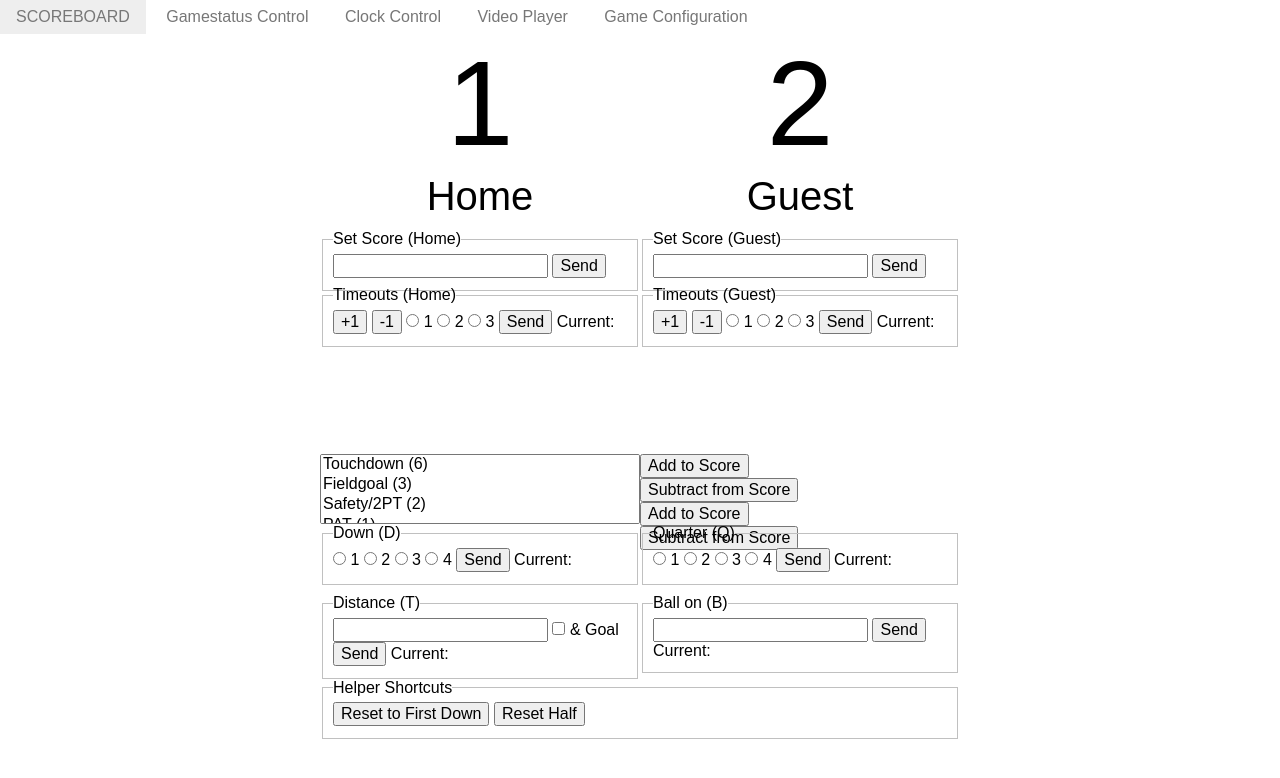
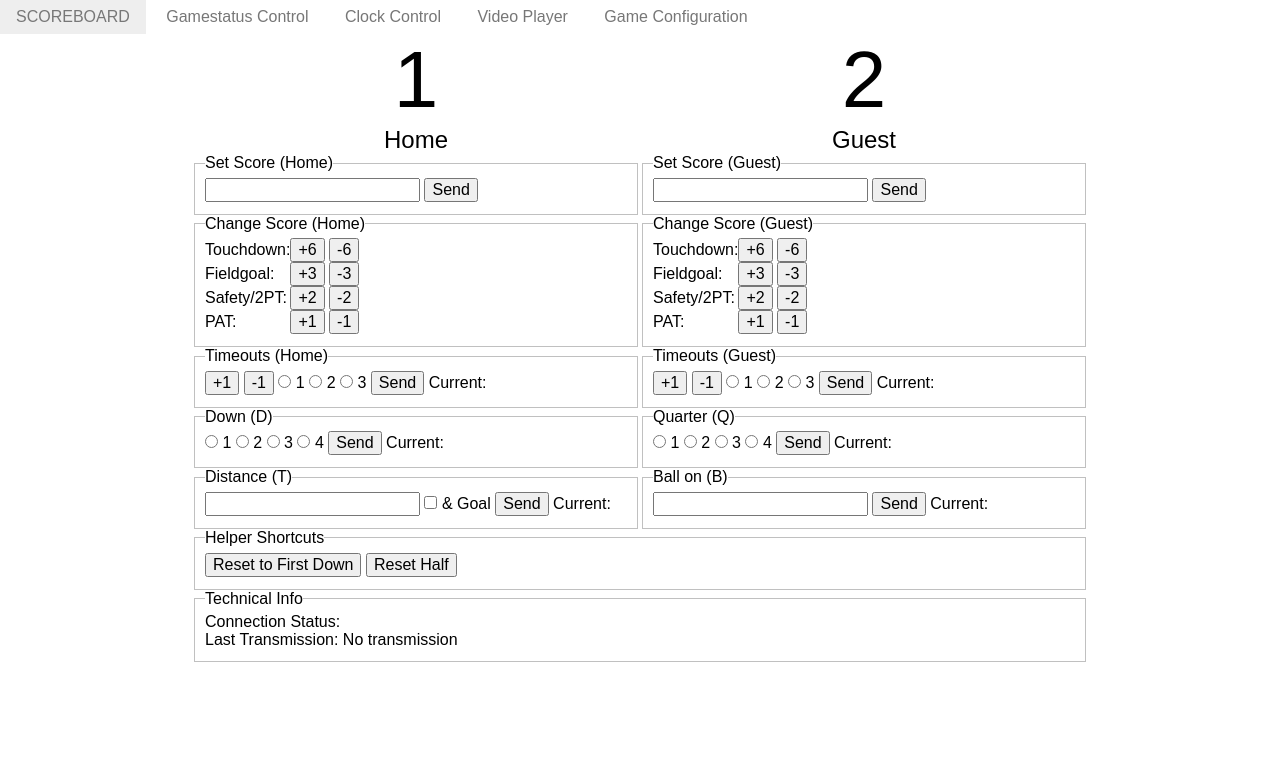
Before and after one commit to zapfdk/football-scoreboard-v2, a Django app: page /controller/game_state in a window 1280 px wide. Shown: the top 778 px of the page. Run offline with Django 3.2, Linux system fonts and the light colour scheme; the visitor is signed in with stand-in values (Sample User, id 1); some libraries are stand-ins or nearby versions.

Commit message:
ui: added change scores; added technical informations

```diff
--- a/football_scoreboard/controller/static/controller/css/game_state.css
+++ b/football_scoreboard/controller/static/controller/css/game_state.css
@@ -1,107 +1,104 @@
 .container {
     height: 70vh;
-    width: 50vw;
+    width: 70vw;
     display: grid;
-    grid-template-rows: 25% 10% 10% 30% 12.5% 12.5%;
+    /*grid-template-rows: 15% 5% 10% 25% 3% 10% 10% 10% 10% 10%;*/
     grid-template-columns:50% 50%;
     grid-template-areas:
         "score_home score_guest"
         "name_home name_guest"
-        "score_home_form score_guest_form"
+        "set_score_home_form set_score_guest_form"
+        "change_score_home_form change_score_guest_form"
         "timeouts_home_form timeouts_guest_form"
         "score_select send_score_buttons"
         "down_form quarter_form"
         "distance_form ballon_form"
-        "helper_form helper_form";
+        "helper_form helper_form"
+        "connection_form connection_form";
     margin: auto;
   }
 
 #score_home {
     grid-area: score_home;
     justify-self: center;
-    font-size: 15vh;
+    font-size: 10vh;
 }
 
 #score_guest {
     grid-area: score_guest;
     justify-self: center;
-    font-size: 15vh;
+    font-size: 10vh;
 }
 
 #name_home {
     grid-area: name_home;
-    font-size: 5vh;
+    font-size: 3vh;
     justify-self: center;
 }
 
 #name_guest {
     grid-area: name_guest;
-    font-size: 5vh;
+    font-size: 3vh;
     justify-self: center;
 }
 
-#score_home_form {
-    grid-area: score_home_form;
+form {
     justify-self: stretch;
     align-self: stretch;
 }
 
-#score_guest_form {
-    grid-area: score_guest_form;
-    justify-self: stretch;
-    align-self: stretch;
+#set_score_home_form {
+    grid-area: set_score_home_form;
+}
+
+#set_score_guest_form {
+    grid-area: set_score_guest_form;
+}
+
+#change_score_home_form {
+    grid-area: change_score_home_form;
+}
+
+#change_score_guest_form {
+    grid-area: change_score_guest_form;
 }
 
 #score_select {
     grid-area: score_select;
-    justify-self: stretch;
-    align-self: stretch;
 }
 
 #send_score_buttons {
     grid-area: send_score_buttons;
-    justify-self: stretch;
-    align-self: stretch;
 }
 
 #down_form {
     grid-area: down_form;
-    justify-self: stretch;
-    align-self: stretch;
 }
 
 #quarter_form {
     grid-area: quarter_form;
-    justify-self: stretch;
-    align-self: stretch;
 }
 
 #distance_form {
     grid-area: distance_form;
-    justify-self: stretch;
-    align-self: stretch;
 }
 
 #ballon_form {
     grid-area: ballon_form;
-    justify-self: stretch;
-    align-self: stretch;
 }
 
 #timeouts_home_form {
     grid-area: timeouts_home_form;
-    justify-self: stretch;
-    align-self: stretch;
 }
 
 #timeouts_guest_form {
     grid-area: timeouts_guest_form;
-    justify-self: stretch;
-    align-self: stretch;
 }
 
 #helper_form {
     grid-area: helper_form;
-    justify-self: stretch;
-    align-self: stretch;
 }
+
+#connection_form {
+    grid-area: connection_form;
+}
--- a/football_scoreboard/controller/static/controller/js/game_state.js
+++ b/football_scoreboard/controller/static/controller/js/game_state.js
@@ -27,8 +27,16 @@
     console.log(data);
 };
 
+chatSocket.onopen = function(e) {
+    let connStatus = document.getElementById("connection_status");
+    connStatus.innerHTML = "connected";
+    connStatus.style.color = "#00FF00";
+}
+
 chatSocket.onclose = function(e) {
-    console.error('Chat socket closed unexpectedly');
+    let connStatus = document.getElementById("connection_status");
+    connStatus.innerHTML = "closed";
+    connStatus.style.color = "#FF0000";
 };
 
 function sendControl(command, value){
--- a/football_scoreboard/controller/templates/controller/game_state.html
+++ b/football_scoreboard/controller/templates/controller/game_state.html
@@ -11,14 +11,14 @@
     <div id="score_guest">2</div>
     <div id="name_home">Home</div>
     <div id="name_guest">Guest</div>
-    <form id="score_home_form" onsubmit="return setScore(0)" action="">
+    <form id="set_score_home_form" onsubmit="return setScore(0)" action="">
         <fieldset>
             <legend>Set Score (Home)</legend>
             <input id="score_home_input" type="number">
             <input type="submit" value="Send">
         </fieldset>
     </form>
-    <form id="score_guest_form" onsubmit="return setScore(1)" action="">
+    <form id="set_score_guest_form" onsubmit="return setScore(1)" action="">
         <fieldset>
             <legend>Set Score (Guest)</legend>
             <input id="score_guest_input" type="number">
@@ -26,24 +26,93 @@
         </fieldset>
     </form>
 
-    <select id="score_select" size="4">
-        <option value="6">Touchdown (6)</option>
-        <option value="3">Fieldgoal (3)</option>
-        <option value="2">Safety/2PT (2)</option>
-        <option value="1">PAT (1)</option>
-    </select>
+    <form id="change_score_home_form">
+        <fieldset>
+            <legend>Change Score (Home)</legend>
+            <table>
+                <tr>
+                    <td>
+                        <label>Touchdown:</label>
+                    </td>
+                    <td>
+                        <input type="button" value="+6" onclick="changeScore(0, +6);">
+                        <input type="button" value="-6" onclick="changeScore(0, -6);">
+                    </td>
+                </tr>
+                <tr>
+                    <td>
+                        <label>Fieldgoal:</label>
+                    </td>
+                    <td>
+                        <input type="button" value="+3" onclick="changeScore(0, +3);">
+                        <input type="button" value="-3" onclick="changeScore(0, -3);">
+                    </td>
+                </tr>
+                <tr>
+                    <td>
+                        <label>Safety/2PT:</label>
+                    </td>
+                    <td>
+                        <input type="button" value="+2" onclick="changeScore(0, +2);">
+                        <input type="button" value="-2" onclick="changeScore(0, -2);">
+                    </td>
+                </tr>
+                <tr>
+                    <td>
+                        <label>PAT:</label>
+                    </td>
+                    <td>
+                        <input type="button" value="+1" onclick="changeScore(0, +1);">
+                        <input type="button" value="-1" onclick="changeScore(0, -1);">
+                    </td>
+                </tr>
+            </table>
+        </fieldset>
+    </form>
+    <form id="change_score_guest_form">
+        <fieldset>
+            <legend>Change Score (Guest)</legend>
+            <table>
+                <tr>
+                    <td>
+                        <label>Touchdown:</label>
+                    </td>
+                    <td>
+                        <input type="button" value="+6" onclick="changeScore(1, +6);">
+                        <input type="button" value="-6" onclick="changeScore(1, -6);">
+                    </td>
+                </tr>
+                <tr>
+                    <td>
+                        <label>Fieldgoal:</label>
+                    </td>
+                    <td>
+                        <input type="button" value="+3" onclick="changeScore(1, +3);">
+                        <input type="button" value="-3" onclick="changeScore(1, -3);">
+                    </td>
+                </tr>
+                <tr>
+                    <td>
+                        <label>Safety/2PT:</label>
+                    </td>
+                    <td>
+                        <input type="button" value="+2" onclick="changeScore(1, +2);">
+                        <input type="button" value="-2" onclick="changeScore(1, -2);">
+                    </td>
+                </tr>
+                <tr>
+                    <td>
+                        <label>PAT:</label>
+                    </td>
+                    <td>
+                        <input type="button" value="+1" onclick="changeScore(1, +1);">
+                        <input type="button" value="-1" onclick="changeScore(1, -1);">
+                    </td>
+                </tr>
+            </table>
+        </fieldset>
+    </form>
 
-    <div id="send_score_buttons">
-        <button id="score_home_add">Add to Score</button>
-        <br>
-        <button id="score_home_sub">Subtract from Score</button>
-        <br>
-
-        <button id="score_guest_add">Add to Score</button>
-        <br>
-        <button id="score_guest_sub">Subtract from Score</button>
-        <br>
-    </div>
     <form id="timeouts_home_form" onsubmit="return setTimeouts(0)" action="">
         <fieldset>
             <legend>Timeouts (Home)</legend>
@@ -133,7 +202,14 @@
             <input id="reset_half_button" type="button" value="Reset Half" onclick="return resetHalf();">
         </fieldset>
     </form>
-
+    <form id="connection_form">
+        <fieldset id="connection_set">
+            <legend>Technical Info</legend>
+            <label for="connection_status">Connection Status: </label><label id="connection_status"></label>
+            <br>
+            <label for="last_transmission">Last Transmission: </label><label id="last_transmission">No transmission</label>
+        </fieldset>
+    </form>
 </div>
 
 {% endblock %}
```
